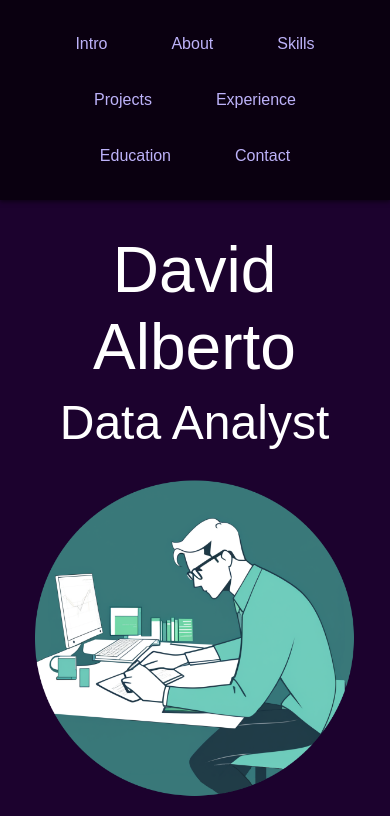
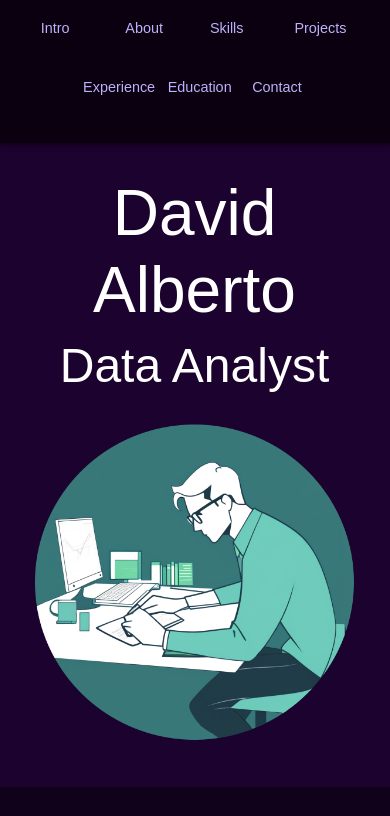
Before and after one commit to dalealberto/Portfolio, a plain HTML site: page docs/index.html in a window 390 px wide. Shown: the top 816 px of the page. Drawn offline with nearby package versions, Linux system fonts and the light colour scheme.

Commit message:
updated small screen view (temporary)

```diff
--- a/docs/index.html
+++ b/docs/index.html
@@ -237,6 +237,30 @@
             color: green;
             font-weight: bold;
             margin-right: 1rem;
+        }
+
+        /* Media query for small screens */
+        @media (max-width: 576px) {
+            header {
+                padding: 0rem; /* Reduce padding for smaller screens */
+                height: 17vh; /* Maintain height at 1/10th of the viewport height */
+            }
+
+            nav ul {
+                flex-wrap: wrap; /* Allow items to wrap */
+                padding: 0;
+                margin: 0;
+                width: 90%;
+                overflow: hidden; /* Prevent overflow */
+            }
+
+            nav ul li {
+                width: calc(100% / 4 - 0.5rem); /* 4 items per row, adjust for margin */
+                text-align: center; /* Center text */
+                font-size: 0.9rem; /* Adjust font size */
+                margin: 0.15rem; /* Adjust margin */
+            }
+
         }
 
     </style>
```
